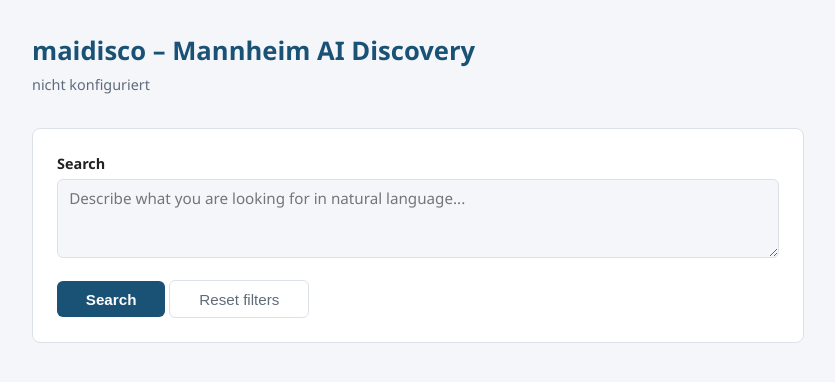
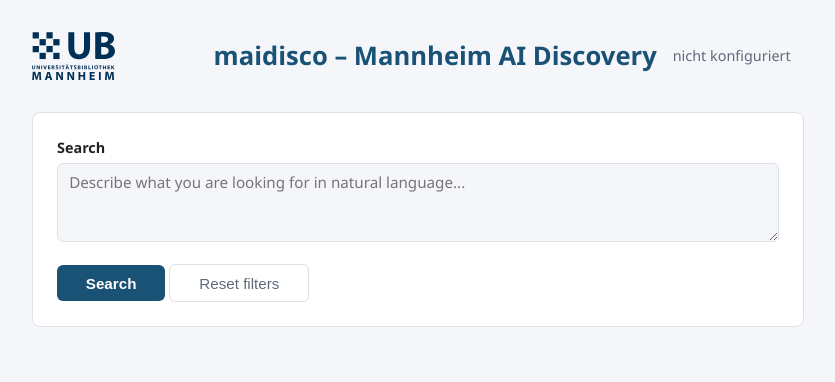
Before and after one commit to UB-Mannheim/maidisco, a Flask app: template templates/index.html in a window 1280 px wide. Shown: the top 382 px of the page, without its empty margins (222-1057 px from the left). Run offline with Flask 3, Linux system fonts and the light colour scheme; the template is opened without the code that fills it, so the values that code supplies are empty; parts of the project's set-up code (start-up, migrations or seed data) failed here and were passed over.

Commit message:
Add Universitätsbibliothek Mannheim logo to header
Downloaded from https://www.bib.uni-mannheim.de/ (public domain seal).

Assisted-by: OpenCode / big-pickle (OpenCode)
Signed-off-by: Stefan Weil <sw@weilnetz.de>

```diff
--- a/templates/index.html
+++ b/templates/index.html
@@ -29,7 +29,17 @@ a:hover { text-decoration: underline; }
 
 /* Header */
 header { margin-bottom: 2rem; }
-header h1 { margin: 0 0 .25rem; font-size: 1.6rem; color: var(--brand); }
+header {
+  display: flex;
+  align-items: center;
+  gap: 1rem;
+  margin-bottom: 2rem;
+}
+header img {
+  height: 48px;
+  width: auto;
+}
+header h1 { margin: 0; font-size: 1.6rem; color: var(--brand); }
 header h1 a { color: inherit; text-decoration: none; }
 header h1 a:hover { text-decoration: none; opacity: .8; }
 header .system-info { color: var(--muted); font-size: .9rem; }
@@ -213,6 +223,7 @@ footer a:hover { color: var(--brand-light); }
 <div class="container">
 
 <header>
+  <img src="{{ url_for('static', filename='logo-ub-mannheim.svg') }}" alt="Logo Universitätsbibliothek Mannheim">
   <h1><a href="{{ url_for('index') }}">maidisco – Mannheim AI Discovery</a></h1>
   <div class="system-info">
     {{ system_name|default("nicht konfiguriert") }}
```
Also changed, not shown: static/logo-ub-mannheim.svg (added).
